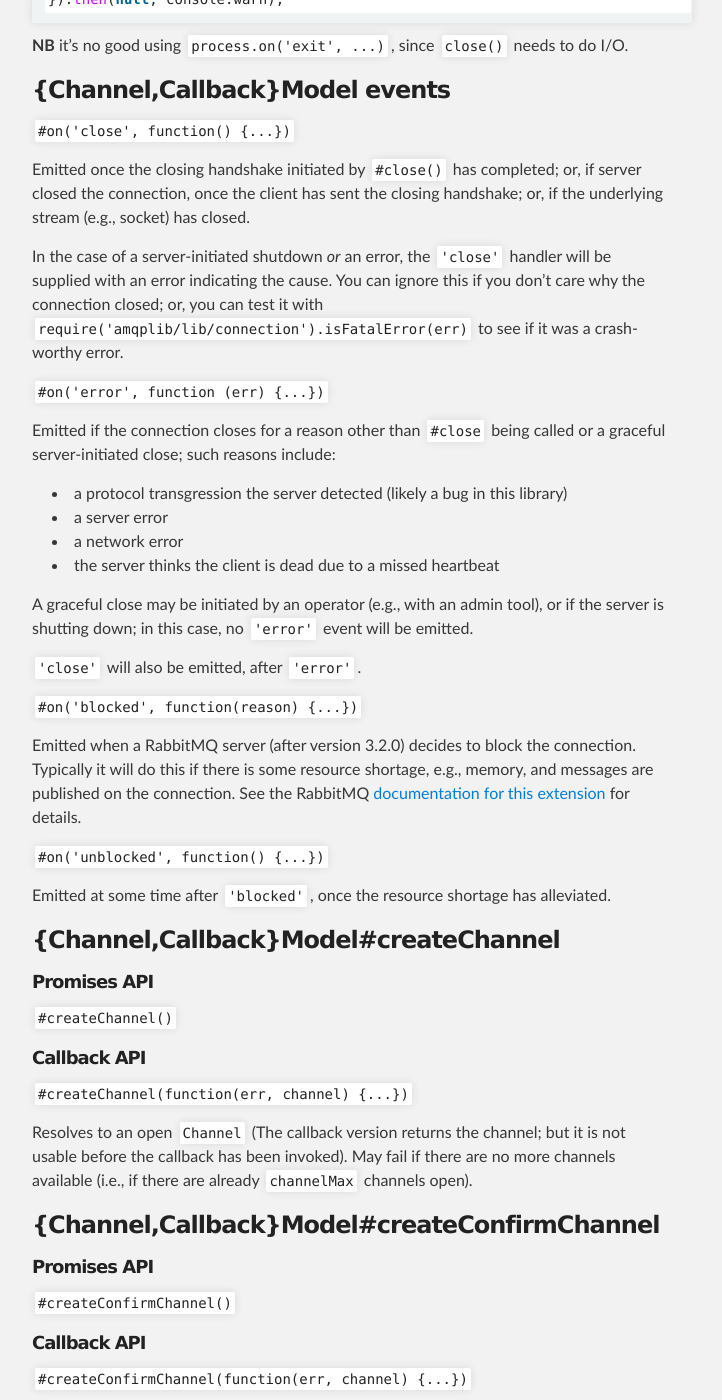
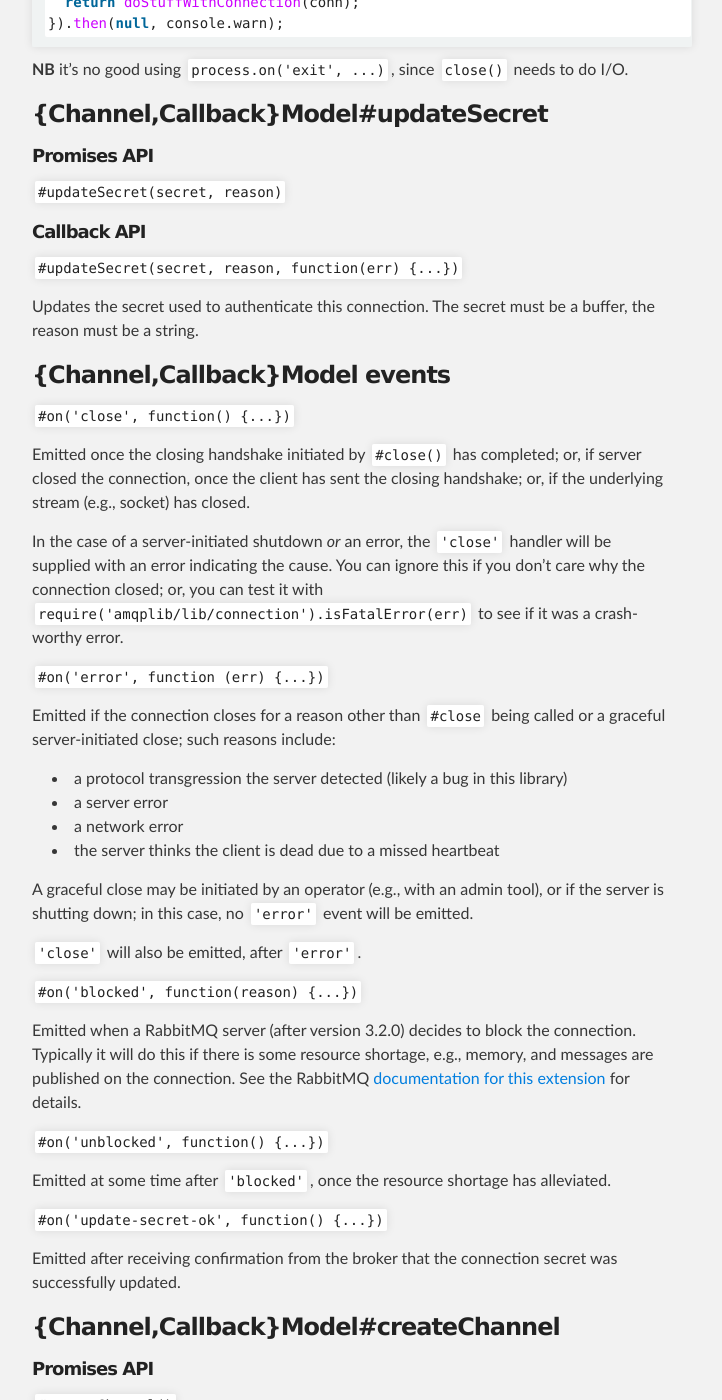
Before and after one commit to amqp-node/amqplib, a Jekyll site: the page built from channel_api.md, in a window 1280 px wide and 1400 px high, scrolled down 10424 px. Shown: the whole window, without its empty margins (288-1010 px from the left). Built offline with Jekyll 4.4.1, drawn with Linux system fonts in a browser that asks for light colours; Markdown is read by kramdown in place of the engine named in the settings; some of the changed text lies outside the part shown.

Commit message:
Update channel_api.md

```diff
--- a/channel_api.md
+++ b/channel_api.md
@@ -15,6 +15,7 @@ title: Channel API reference
    * [connect](#connect)
    * [ChannelModel and CallbackModel](#models)
      * [connection.close](#model_close)
+     * [connection.updateSecret](#model_updateSecret)
      * [events](#model_events)
      * [connection.createChannel](#model_createChannel)
      * [connection.createConfirmChannel](#model_createConfirmChannel)
@@ -512,6 +513,17 @@ open.then(function(conn) {
 **NB** it's no good using `process.on('exit', ...)`, since `close()` needs
 to do I/O.
 
+### <a name="model_updateSecret"></a>{Channel,Callback}Model#updateSecret
+
+##### Promises API
+
+`#updateSecret(secret, reason)`
+
+##### Callback API
+
+`#updateSecret(secret, reason, function(err) {...})`
+
+Updates the secret used to authenticate this connection. The secret must be a buffer, the reason must be a string.
 
 ### <a name="model_events"></a>{Channel,Callback}Model events
 
@@ -560,6 +572,9 @@ extension][rabbitmq-connection-blocked] for details.
 Emitted at some time after `'blocked'`, once the resource shortage has
 alleviated.
 
+`#on('update-secret-ok', function() {...})`
+
+Emitted after receiving confirmation from the broker that the connection secret was successfully updated.
 
 ### <a name="model_createChannel"></a>{Channel,Callback}Model#createChannel
 
```
